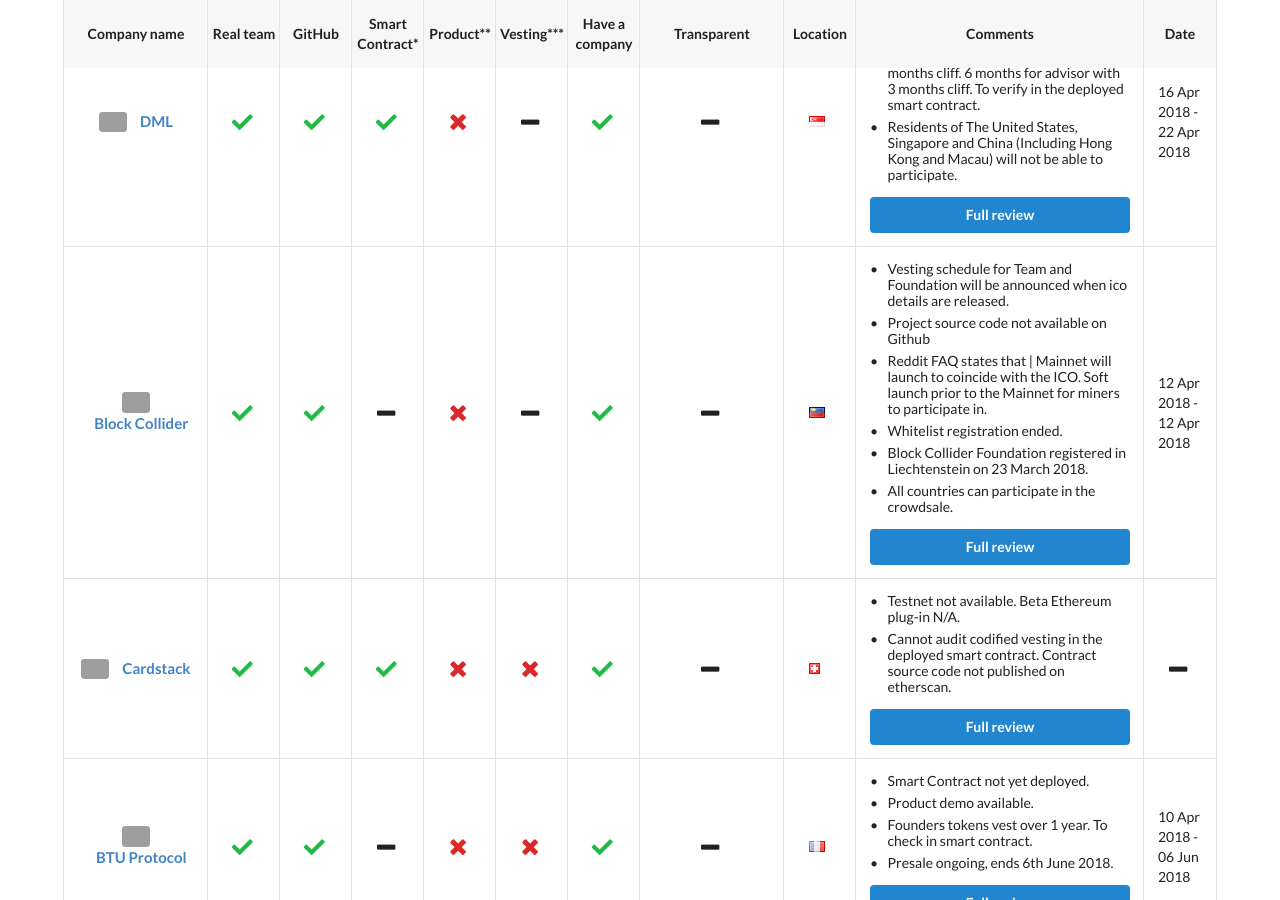
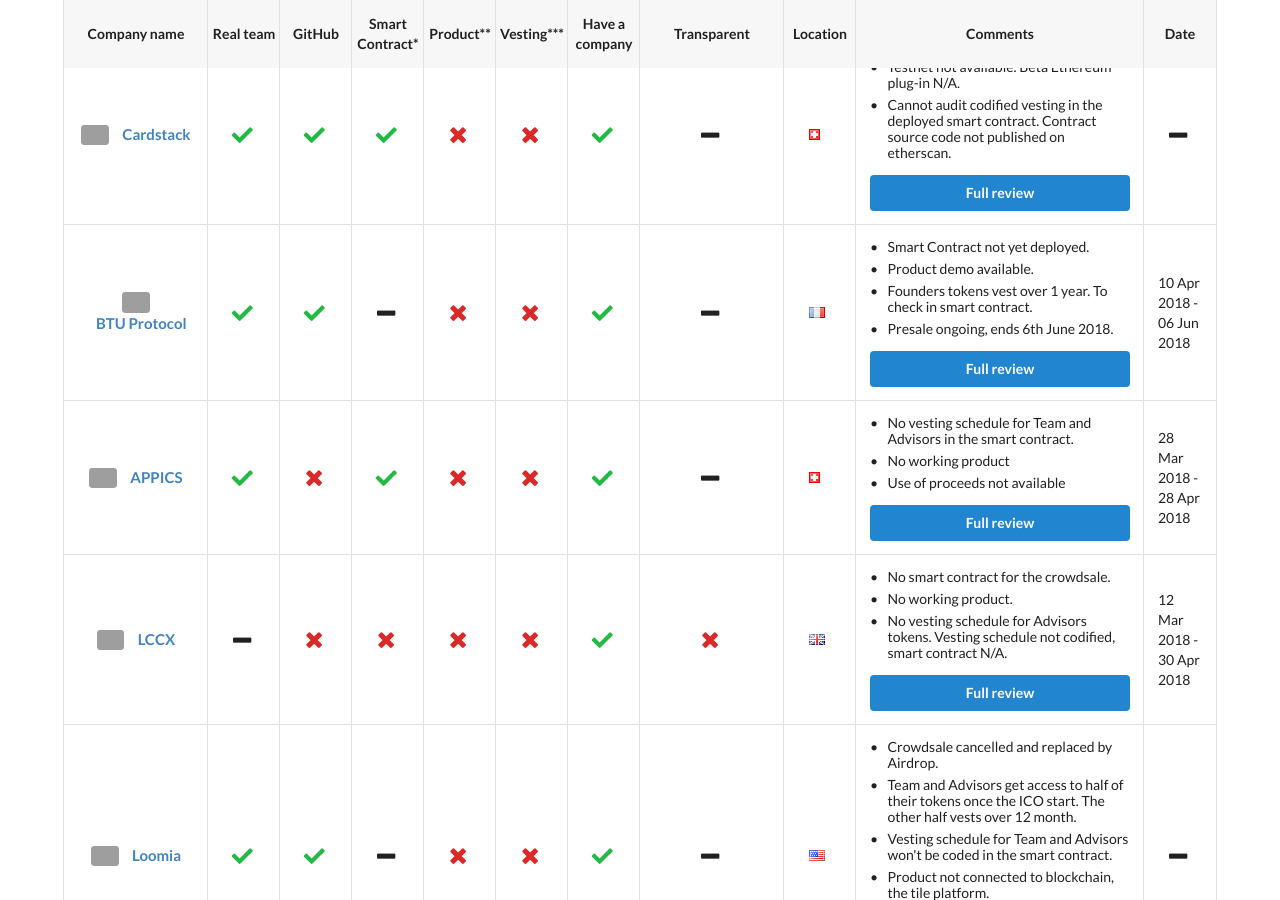
Before and after one commit to ico-check/ico-check, a Jekyll site: the page built from index.md, in a window 1280 px wide and 900 px high, scrolled down 3489 px. Built offline with Jekyll 4.4.1, drawn with Linux system fonts in a browser that asks for light colours; nearby versions of some CDN libraries; some of the changed text lies outside the part shown; grey boxes are pictures that could not be loaded.

Commit message:
Moving Block Collider & NKN to Pas ICOs

```diff
--- a/_data/active-future-icos.yml
+++ b/_data/active-future-icos.yml
@@ -170,26 +170,6 @@
   safe:
   issue_url: https://github.com/ico-check/ico-check/issues/70
 
-- name: NKN
-  image: https://i.imgur.com/MNNLKbe.jpg
-  url: https://nkn.org/
-  real_team: true
-  github: true
-  smart_contract:
-  product: false
-  min_vesting:
-  have_company: true
-  transparent:
-  location: Singapore
-  comments:
-    - content: Tokens are NEO NEP-5
-    - content: Developers and advisors tokens vest over 3 years with a 1 year cliff. (Need to check for codified vesting in the neo smart contract)
-    - content: Cannot identify some team members. Last name and social profile missing.
-  ico_start_date:
-  ico_end_date:
-  safe:
-  issue_url: https://github.com/ico-check/ico-check/issues/75
-
 - name: Origin Protocol
   image: https://i.imgur.com/ZzrzwEM.jpg
   url: https://www.originprotocol.com
@@ -296,29 +276,6 @@
   ico_end_date: 2018-04-22T11:00:00Z
   safe: false
   issue_url: https://github.com/ico-check/ico-check/issues/66
-
-- name: Block Collider
-  image: https://i.imgur.com/CipbP8B.jpg
-  url: https://www.blockcollider.org/
-  real_team: true
-  github: true
-  smart_contract:
-  product: false
-  min_vesting:
-  have_company: true
-  transparent:
-  location: Liechtenstein
-  comments:
-    - content: Vesting schedule for Team and Foundation will be announced when ico details are released.
-    - content: Project source code not available on Github
-    - content: Reddit FAQ states that | Mainnet will launch to coincide with the ICO. Soft launch prior to the Mainnet for miners to participate in.
-    - content: Whitelist registration ended.
-    - content: Block Collider Foundation registered in Liechtenstein on 23 March 2018.
-    - content: All countries can participate in the crowdsale.
-  ico_start_date: 2018-04-12T11:00:00Z
-  ico_end_date: 2018-04-12T11:00:00Z
-  safe:
-  issue_url: https://github.com/ico-check/ico-check/issues/79
 
 - name: Cardstack
   image: https://i.imgur.com/DykmFL7.jpg
```
